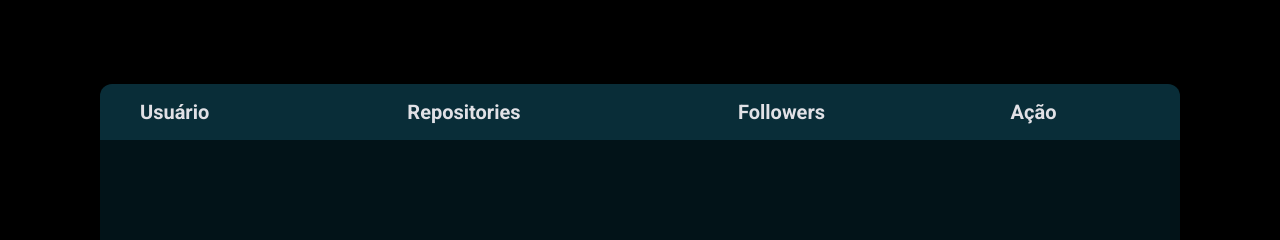
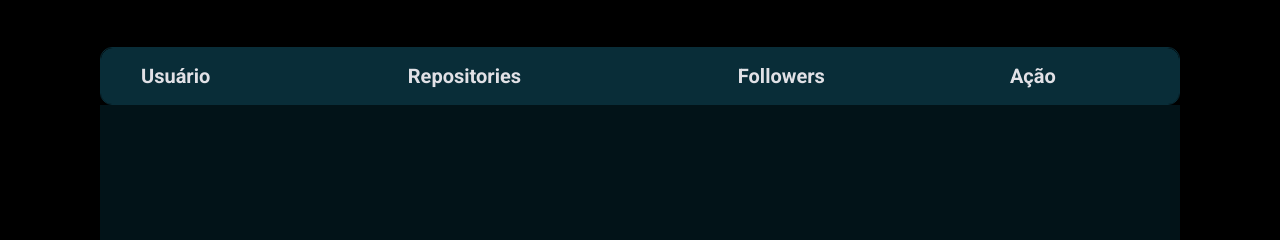
Before and after one commit to igorvguerra/projeto-16-Git-Fav, a plain HTML site: page index.html in a window 1280 px wide. Shown: the part 81-321 px from the top of the page. Drawn offline with Linux system fonts and the light colour scheme.

Commit message:
add some details on the css

```diff
--- a/index.html
+++ b/index.html
@@ -23,7 +23,7 @@
                 <button><img src="./assets/star.svg" alt="Desenho de uma estrela"> Favoritar</button>
             </div>
         </header>
-
+        <div class="table-scroll">
             <table>
                 <thead>
                     <tr>
@@ -38,6 +38,7 @@
                 </tbody>
 
             </table>
+        </div>
         <div id="NoFavsBox" class="noFavs">
             <img src="./assets/Estrela.svg" alt="Desenho de uma estrela com um rosto">
             <p class="noFavs-txt">Nenhum favorito ainda</p>
--- a/style.css
+++ b/style.css
@@ -17,6 +17,7 @@ body {
     font-size: 1.6rem;
     color: var(--text-color);
     background-color: #000;
+    overflow: auto;
 }
 
 body * {
@@ -90,11 +91,41 @@ header h1 {
 
 }
 
+.table-scroll {
+    height: fit-content;
+    max-height: 47rem;
+    overflow: auto;
+    border-radius: 1.2rem;
+    border: 0.15rem solid var(--primary-color);
+    overflow-y: auto;
+    overflow-x: hidden;
+    margin-top: 5rem;
+}
+
+.table-scroll::-webkit-scrollbar {
+    width: .6rem;
+    height: 1rem;
+}
+
+.table-scroll::-webkit-scrollbar-track {
+    background-color: transparent;
+    margin-block-start: 6rem;
+}
+
+.table-scroll::-webkit-scrollbar-thumb {
+    background-color: #4A808C;
+    border-radius: .6em;
+}
+
+.table-scroll::-webkit-scrollbar-thumb:hover {
+    background-color: #555;
+}
+
 table {
     width: 100%;
     border-collapse: collapse;
     box-shadow: 0 1rem 2rem -1rem rgba(0, 0, 0, 0.3);
-    margin-top: 8.7rem;
+
 }
 
 table * {
@@ -108,6 +139,9 @@ table th {
     text-align: left;
     font-weight: 400;
     padding: 1.5rem;
+    position: sticky;
+    top: 0;
+
 
 }
 
@@ -178,7 +212,7 @@ table td.user a p {
 }
 
 .noFavs {
-    height: 50rem;
+    height: 40rem;
     display: flex;
     flex-direction: row;
     justify-content: center;
```
Lines whose indentation alone changed are shown as unchanged.
